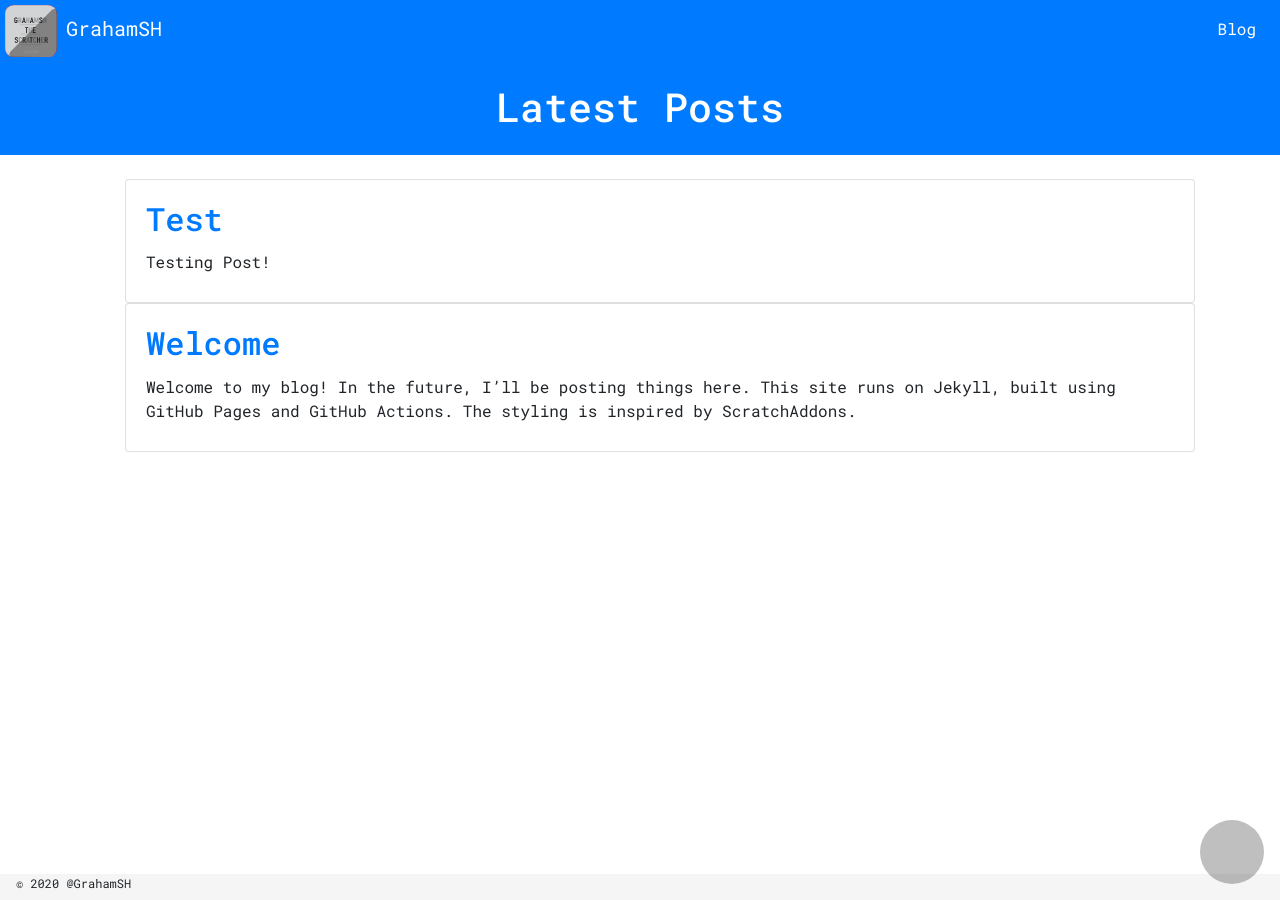
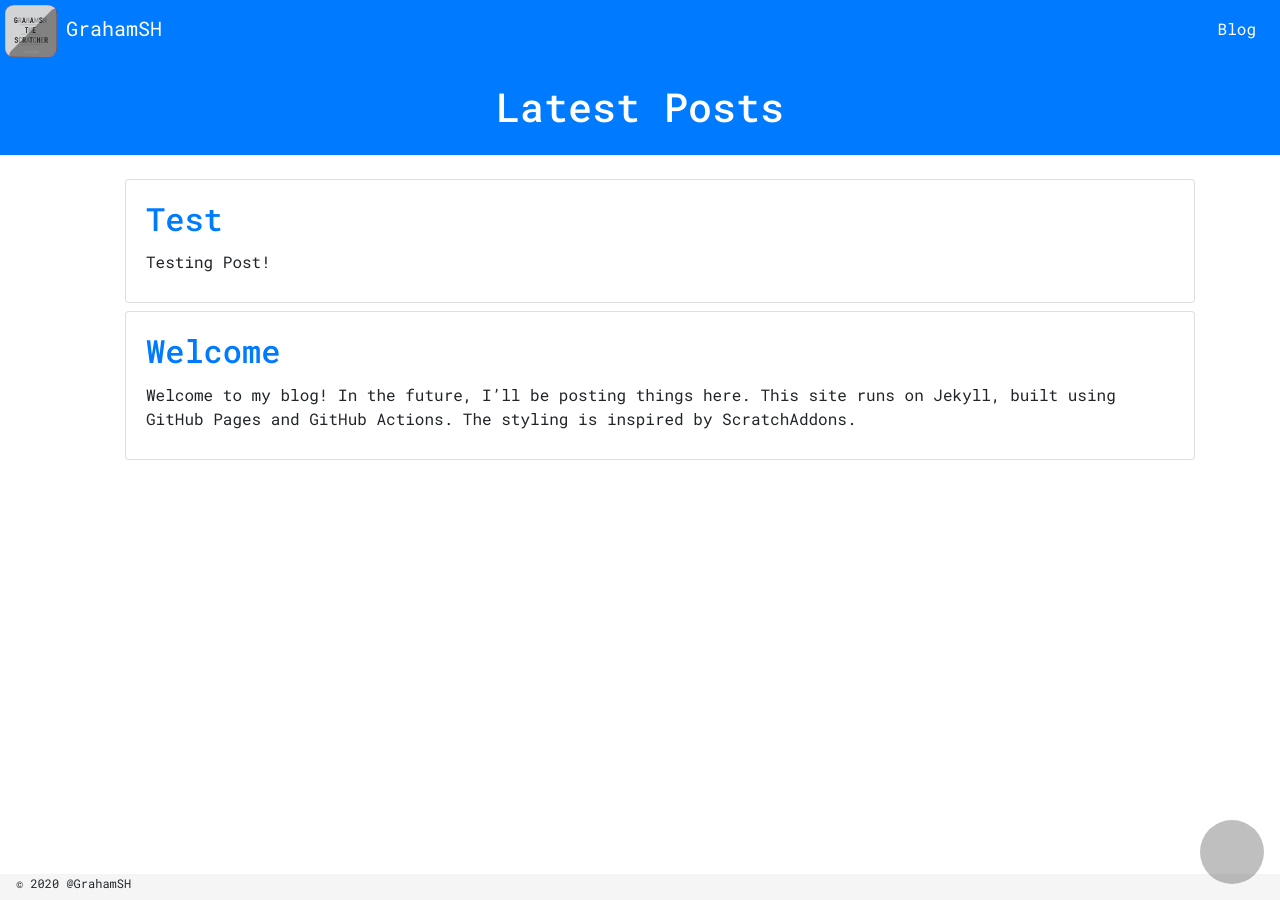
Before and after one commit to fossabot/grahamsh-llk.github.io, a Jekyll site: the page built from site/blog.html, in a window 1280 px wide. Built offline with Jekyll 4.4.1, drawn with Linux system fonts in a browser that asks for light colours.

Commit message:
Update blog.html

```diff
--- a/site/blog.html
+++ b/site/blog.html
@@ -7,7 +7,7 @@ title: Blog
 <div class="container">
 <ul>
   {% for post in site.posts %}
-  <li class="card">
+  <li class="card mt-2">
     <div class="card-body">
     <h2 class="card-title"><a href="{{ post.url | remove: ".html"}}">{{ post.title }}</a></h2>
     {{ post.excerpt }}
```
